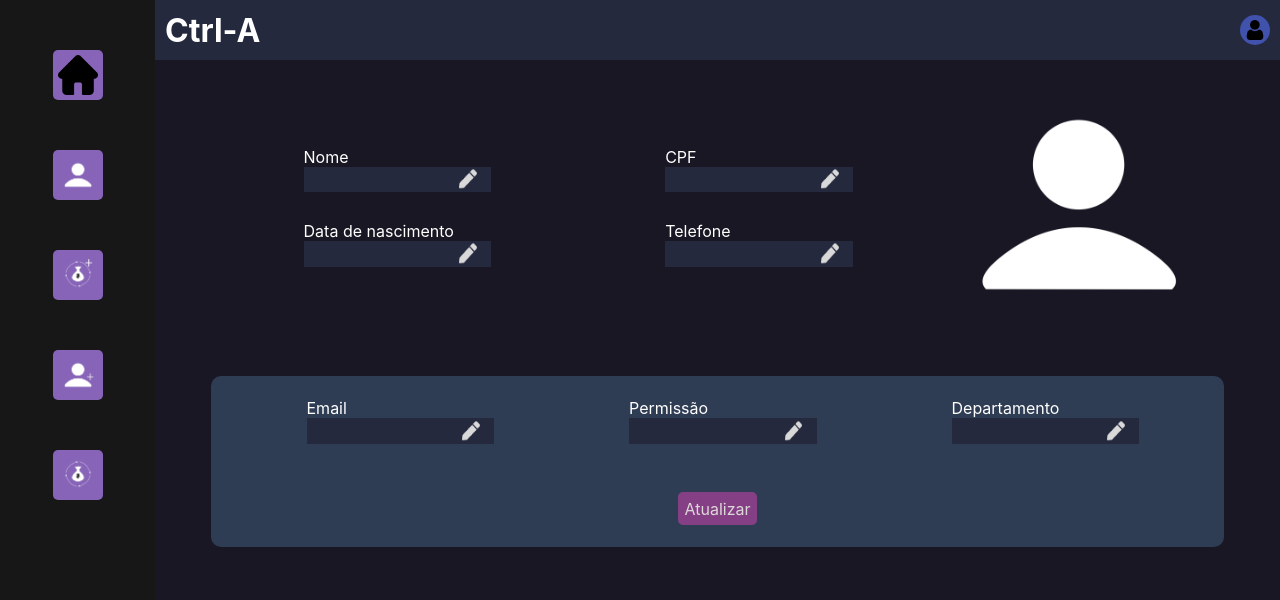
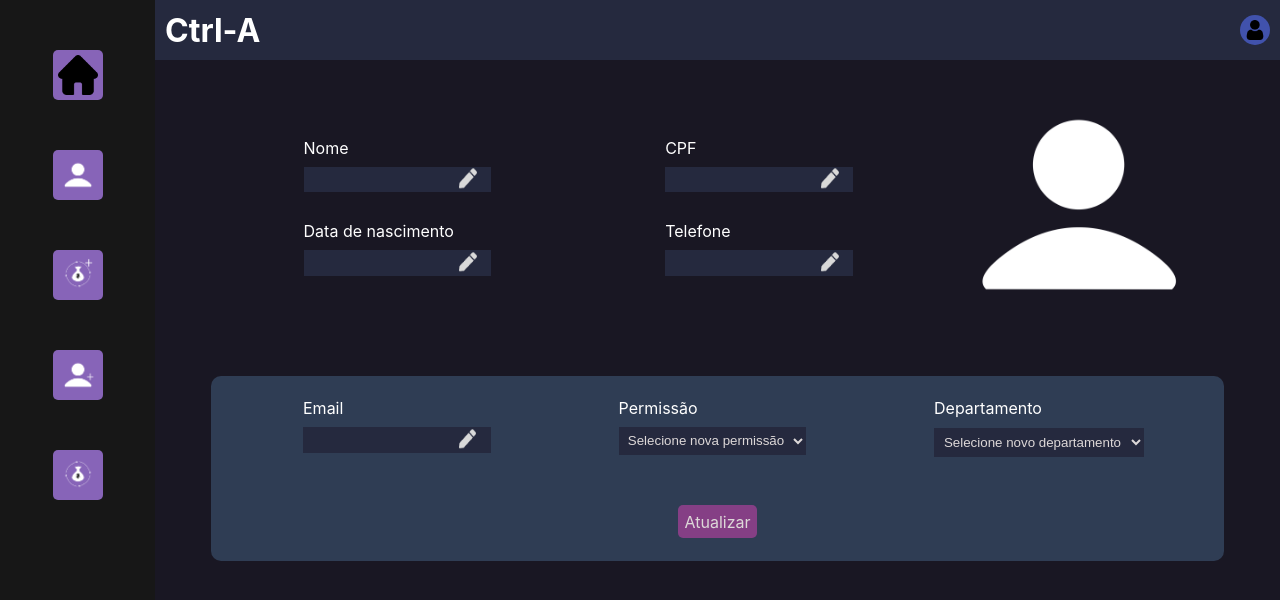
Before and after one commit to equipe-javali/API_3_FRONT, a React (Create React App) app in the folder ctrl-a/: page /AtualizarUsuario in a window 1280 px wide. Shown: the top 600 px of the page. Built offline with nearby package versions, Linux system fonts and the light colour scheme.

Commit message:
15 - Ajuste no css e handle formulario

```diff
--- a/ctrl-a/src/pages/atualizarUsuario.tsx
+++ b/ctrl-a/src/pages/atualizarUsuario.tsx
@@ -1,19 +1,58 @@
 import iconEditar from '../assets/icons/editar.png'
 import iconUser from '../assets/icons/visualizar_usuario.png'
-import React, { useState } from 'react';
+import React, { FormEvent, useState } from 'react';
 import './css/atualizaUsuario.css'
 
 export default function AtualizarUsuario() {
     const [editable, setEditable] = useState(false);
-    const [inputValue, setInputValue] = useState('');
+    const [nome, setNome] = useState('');
+    const [cpf, setCpf] = useState('');
+    const [nascimento, setNascimento] = useState('');
+    const [telefone, setTelefone] = useState('');
+    const [email, setEmail] = useState('');
+    const [permissao, setPermissao] = useState('');
+    const [departamento, setDepartamento] = useState('');
 
     const handleIconClick = () => {
         setEditable(true);
     };
 
-    const handleInputChange = (e: React.ChangeEvent<HTMLInputElement>) => {
-        setInputValue(e.target.value);
+    const handleNomeChange = (e: React.ChangeEvent<HTMLInputElement>) => {
+        setNome(e.target.value);
     };
+    const handleCpfChange = (e: React.ChangeEvent<HTMLInputElement>) => {
+        setCpf(e.target.value);
+    };
+    const handleNascimentoChange = (e: React.ChangeEvent<HTMLInputElement>) => {
+        setNascimento(e.target.value);
+    };
+    const handleTelefoneChange = (e: React.ChangeEvent<HTMLInputElement>) => {
+        setTelefone(e.target.value);
+    };
+    const handleEmailChange = (e: React.ChangeEvent<HTMLInputElement>) => {
+        setEmail(e.target.value);
+    };
+    const handlePermissaoChange = (e: React.ChangeEvent<HTMLSelectElement>) => {
+        setPermissao(e.target.value);
+    };
+    const handleDepartamentoChange = (e: React.ChangeEvent<HTMLSelectElement>) => {
+        setDepartamento(e.target.value);
+    };
+
+    const handleSubmit = async (e: FormEvent<HTMLButtonElement>) => {
+        e.preventDefault();
+        const data = {
+            nome,
+            cpf,
+            nascimento,
+            telefone,
+            email,
+            permissao,
+            departamento
+        }
+    }
+
+
 
     return (
         <>
@@ -21,32 +60,32 @@ export default function AtualizarUsuario() {
                 <div className='inputsPrimeiroBloco'>
                     <div className='inputsFileira'>
                         <div className='nomeUsuario'>
-                            <span>Nome</span>
+                            <label>Nome</label>
                             <div className="inputContainer">
-                                <input className='input' type="text" value={inputValue} readOnly={!editable} onChange={handleInputChange} />
+                                <input className='input' type="text" value={nome} readOnly={!editable} onChange={handleNomeChange} />
                                 <img src={iconEditar} id='iconeEditar' onClick={handleIconClick} />
                             </div>
                         </div>
                         <div className='cpfUsuario'>
-                            <span>CPF</span>
+                            <label>CPF</label>
                             <div className="inputContainer">
-                                <input className='input' type="text" value={inputValue} readOnly={!editable} onChange={handleInputChange} />
+                                <input className='input' type="text" value={cpf} readOnly={!editable} onChange={handleCpfChange} />
                                 <img src={iconEditar} id='iconeEditar' onClick={handleIconClick} />
                             </div>
                         </div>
                     </div>
                     <div className='inputsFileira'>
                         <div className='nascimentoUsuario'>
-                            <span>Data de nascimento</span>
+                            <label>Data de nascimento</label>
                             <div className="inputContainer">
-                                <input className='input' type="text" value={inputValue} readOnly={!editable} onChange={handleInputChange} />
+                                <input className='input' type="text" value={nascimento} readOnly={!editable} onChange={handleNascimentoChange} />
                                 <img src={iconEditar} id='iconeEditar' onClick={handleIconClick} />
                             </div>
                         </div>
                         <div className='telefoneUsuario'>
-                            <span>Telefone</span>
+                            <label>Telefone</label>
                             <div className="inputContainer">
-                                <input className='input' type="text" value={inputValue} readOnly={!editable} onChange={handleInputChange} />
+                                <input className='input' type="text" value={telefone} readOnly={!editable} onChange={handleTelefoneChange} />
                                 <img src={iconEditar} id='iconeEditar' onClick={handleIconClick} />
                             </div>
                         </div>
@@ -61,28 +100,34 @@ export default function AtualizarUsuario() {
             <div className="segundoBloco">
                 <div className='inputsFileira'>
                     <div className='emailUsuario'>
-                        <span>Email</span>
+                        <label>Email</label>
                         <div className="inputContainer">
-                            <input className='input' type="text" value={inputValue} readOnly={!editable} onChange={handleInputChange} />
+                            <input className='input' type="text" value={email} readOnly={!editable} onChange={handleEmailChange} />
                             <img src={iconEditar} id='iconeEditar' onClick={handleIconClick} />
                         </div>
                     </div>
                     <div className='permissaoUsuario'>
-                        <span>Permissão</span>
+                        <label>Permissão</label>
                         <div className="inputContainer">
-                            <input className='input' type="text" value={inputValue} readOnly={!editable} onChange={handleInputChange} />
-                            <img src={iconEditar} id='iconeEditar' onClick={handleIconClick} />
+                            <select className='input' value={permissao} onChange={handlePermissaoChange}>
+                                <option value="">Selecione nova permissão</option>
+                                <option value="Usuario">Usuário</option>
+                                <option value="Administrador">Administrador</option>
+                            </select>
                         </div>
                     </div>
                     <div className='deptoUsuario'>
-                        <span>Departamento</span>
+                        <label>Departamento</label>
                         <div className="inputContainer">
-                            <input className='input' type="text" value={inputValue} readOnly={!editable} onChange={handleInputChange} />
-                            <img src={iconEditar} id='iconeEditar' onClick={handleIconClick} />
+                            <select className='input' value={departamento} onChange={handleDepartamentoChange}>
+                                <option value="">Selecione novo departamento</option>
+                                <option value="Departamento 1">Departamento 1</option>
+                                <option value="Departamento 2">Departamento 2</option>
+                            </select>
                         </div>
                     </div>
                 </div>
-                <button type='button' className='buttonAtualizar'>Atualizar</button>
+                <button type='button' className='buttonAtualizar' onClick={handleSubmit}>Atualizar</button>
             </div>
         </>
     )
--- a/ctrl-a/src/pages/css/atualizaUsuario.css
+++ b/ctrl-a/src/pages/css/atualizaUsuario.css
@@ -28,7 +28,9 @@
 }
 
 .inputContainer .input {
+  margin-top: 5%;
   padding: 3%;
+  color: var(--branco1);
   background-color: var(--cor20);
 }
 
@@ -36,7 +38,7 @@
   position: absolute;
   width: 10%;
   right: 2%;
-  top: 48%;
+  top: 60%;
   transform: translateY(-50%);
   cursor: pointer;
 }
```
